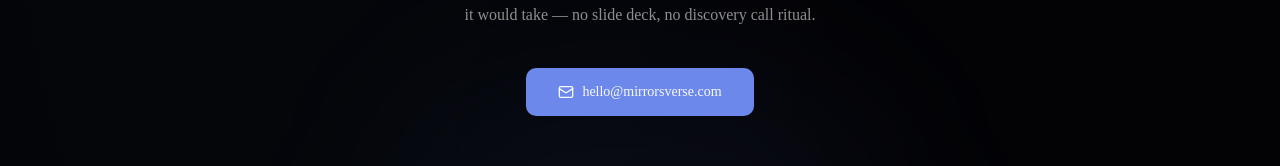
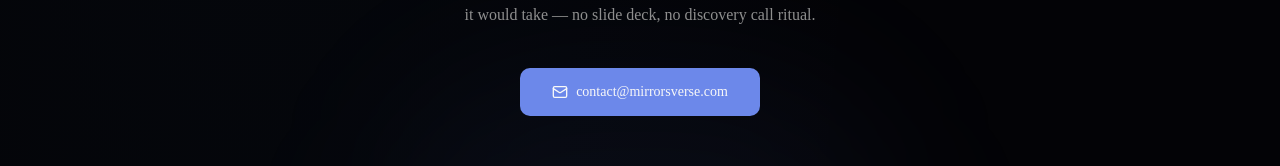
Before and after one commit to Heyjoy/mirrorsverse, a Next.js app: page /en in a window 1280 px wide. Shown: the part 4678-4844 px from the top of the page. Built offline with nearby package versions, Linux system fonts and the light colour scheme.

Commit message:
fix(contact): change email from hello@ to contact@mirrorsverse.com

```diff
--- a/src/app/[locale]/page.tsx
+++ b/src/app/[locale]/page.tsx
@@ -286,7 +286,7 @@
           <p className="mb-6 text-sm text-muted-foreground/50">{t.contact.tagline}</p>
           <p className="mb-10 text-muted-foreground leading-relaxed">{t.contact.body}</p>
           <a
-            href="mailto:hello@mirrorsverse.com"
+            href="mailto:contact@mirrorsverse.com"
             className="inline-flex items-center gap-2 rounded-lg bg-primary px-8 py-3.5 text-sm font-medium text-primary-foreground transition-all hover:shadow-[0_0_24px_oklch(0.65_0.15_270_/_25%)] hover:scale-[1.02]"
           >
             <Mail className="h-4 w-4" />
--- a/src/i18n/dictionaries.ts
+++ b/src/i18n/dictionaries.ts
@@ -182,7 +182,7 @@
     titleAccent: "we'll show you the fix",
     tagline: "One email, no funnel",
     body: "Send us the rough shape of what you're trying to do. We'll write back with whether we can help and what it would take — no slide deck, no discovery call ritual.",
-    cta: "hello@mirrorsverse.com",
+    cta: "contact@mirrorsverse.com",
   },
   footer: { copyright: "© {year} Beijing Mirrorsverse Technology Co., Ltd." },
   langSwitch: { zh: "中文", en: "EN" },
@@ -295,7 +295,7 @@
     titleAccent: "我们把方案写出来",
     tagline: "一封邮件，没有漏斗",
     body: "把你想做的事大概描述一下，发给我们。我们会回信告诉你能不能做、做下来要什么——不预约、不发现性会议、不走漏斗流程。",
-    cta: "hello@mirrorsverse.com",
+    cta: "contact@mirrorsverse.com",
   },
   footer: { copyright: "© {year} 北京镜界纪元科技有限公司" },
   langSwitch: { zh: "中文", en: "EN" },
```
